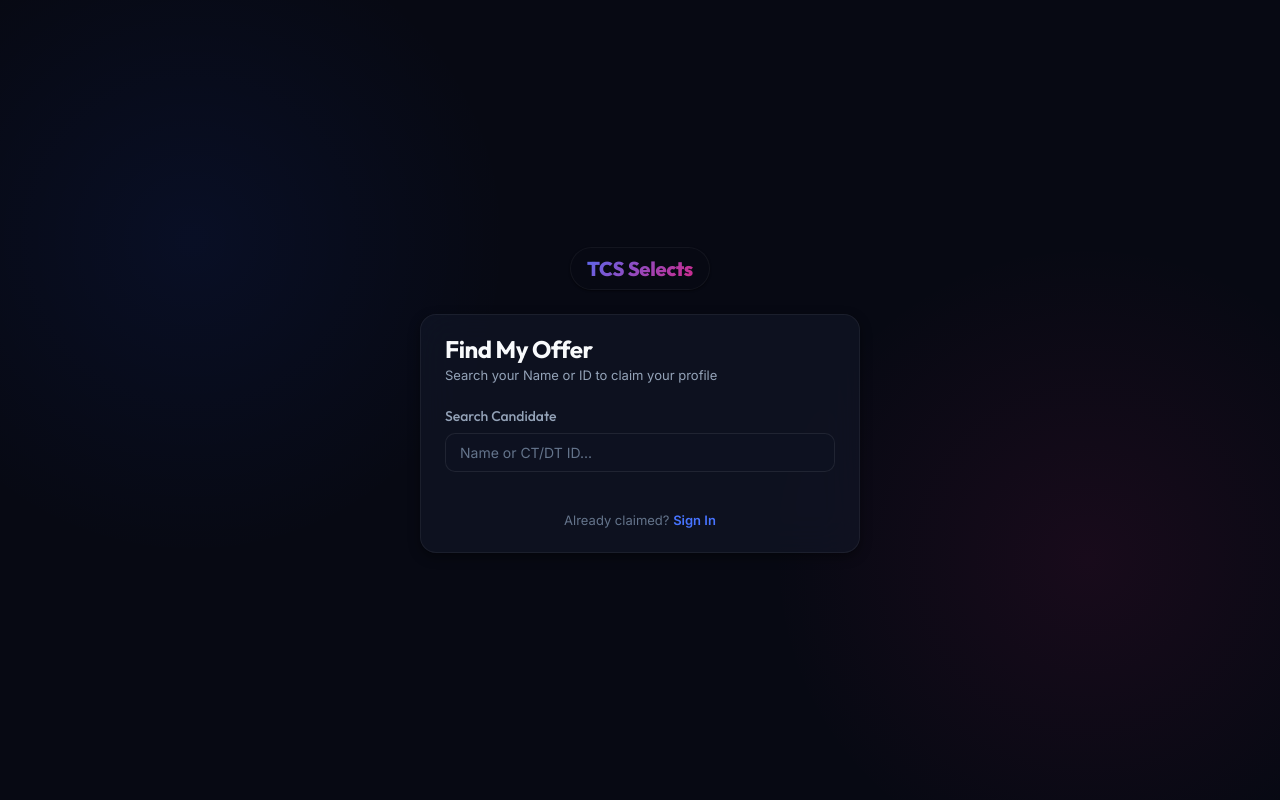
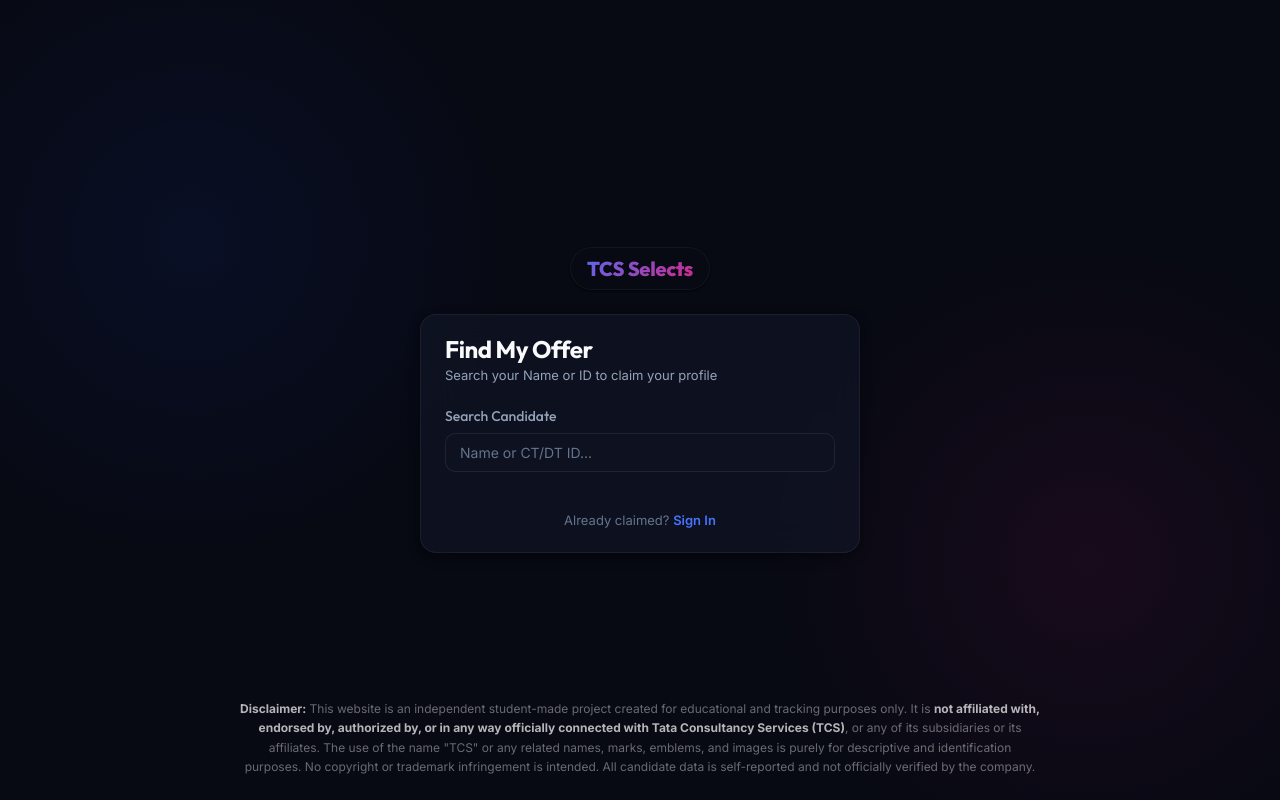
Before and after one commit to ArnabSahoo2004/tcs-selects-dashboard, a Next.js app: page /register in a window 1280 px wide. Built offline with nearby package versions, Linux system fonts and the light colour scheme.

Commit message:
Add legal disclaimers stating the project is student-made and unofficial

```diff
--- a/src/app/(auth)/layout.module.css
+++ b/src/app/(auth)/layout.module.css
@@ -63,3 +63,24 @@
   border-radius: var(--radius-full);
   box-shadow: var(--shadow-sm);
 }
+
+.footer {
+  position: absolute;
+  bottom: 0;
+  width: 100%;
+  padding: 1.5rem;
+  text-align: center;
+  z-index: 10;
+}
+
+.disclaimer {
+  max-width: 800px;
+  margin: 0 auto;
+  font-size: 0.75rem;
+  color: rgba(255, 255, 255, 0.4);
+  line-height: 1.6;
+}
+
+.disclaimer strong {
+  color: rgba(255, 255, 255, 0.7);
+}
--- a/src/app/(auth)/layout.tsx
+++ b/src/app/(auth)/layout.tsx
@@ -24,6 +24,12 @@
         </div>
         {children}
       </div>
+
+      <footer className={styles.footer}>
+        <div className={styles.disclaimer}>
+          <strong>Disclaimer:</strong> This website is an independent student-made project created for educational and tracking purposes only. It is <strong>not affiliated with, endorsed by, authorized by, or in any way officially connected with Tata Consultancy Services (TCS)</strong>, or any of its subsidiaries or its affiliates. The use of the name "TCS" or any related names, marks, emblems, and images is purely for descriptive and identification purposes. No copyright or trademark infringement is intended. All candidate data is self-reported and not officially verified by the company.
+        </div>
+      </footer>
     </div>
   );
 }
--- a/src/app/dashboard/layout.module.css
+++ b/src/app/dashboard/layout.module.css
@@ -70,3 +70,22 @@
     padding: var(--space-4);
   }
 }
+
+.footer {
+  margin-top: 4rem;
+  padding-top: 2rem;
+  border-top: 1px solid var(--color-border-subtle);
+  text-align: center;
+}
+
+.disclaimer {
+  max-width: 800px;
+  margin: 0 auto;
+  font-size: 0.75rem;
+  color: var(--color-text-tertiary);
+  line-height: 1.6;
+}
+
+.disclaimer strong {
+  color: var(--color-text-secondary);
+}
--- a/src/app/dashboard/layout.tsx
+++ b/src/app/dashboard/layout.tsx
@@ -26,6 +26,12 @@
         <main className={styles.content}>
           <div className={styles.container}>
             {children}
+
+            <footer className={styles.footer}>
+              <div className={styles.disclaimer}>
+                <strong>Disclaimer:</strong> This website is an independent student-made project created for educational and tracking purposes only. It is <strong>not affiliated with, endorsed by, authorized by, or in any way officially connected with Tata Consultancy Services (TCS)</strong>, or any of its subsidiaries or its affiliates. The use of the name "TCS" or any related names, marks, emblems, and images is purely for descriptive and identification purposes. No copyright or trademark infringement is intended. All candidate data is self-reported and not officially verified by the company.
+              </div>
+            </footer>
           </div>
         </main>
       </div>
--- a/src/app/page.module.css
+++ b/src/app/page.module.css
@@ -411,3 +411,23 @@
     grid-template-columns: 1fr;
   }
 }
+
+.footer {
+  margin-top: 4rem;
+  padding: 2rem 1.5rem;
+  border-top: 1px solid var(--tcs-border);
+  background-color: var(--tcs-bg);
+  text-align: center;
+}
+
+.disclaimer {
+  max-width: 800px;
+  margin: 0 auto;
+  font-size: 0.75rem;
+  color: var(--tcs-text-secondary);
+  line-height: 1.6;
+}
+
+.disclaimer strong {
+  color: var(--tcs-text);
+}
--- a/src/app/page.tsx
+++ b/src/app/page.tsx
@@ -137,6 +137,12 @@
         }} />
 
       </main>
+
+      <footer className={styles.footer}>
+        <div className={styles.disclaimer}>
+          <strong>Disclaimer:</strong> This website is an independent student-made project created for educational and tracking purposes only. It is <strong>not affiliated with, endorsed by, authorized by, or in any way officially connected with Tata Consultancy Services (TCS)</strong>, or any of its subsidiaries or its affiliates. The use of the name "TCS" or any related names, marks, emblems, and images is purely for descriptive and identification purposes. No copyright or trademark infringement is intended. All candidate data is self-reported and not officially verified by the company.
+        </div>
+      </footer>
     </div>
   );
 }
```
